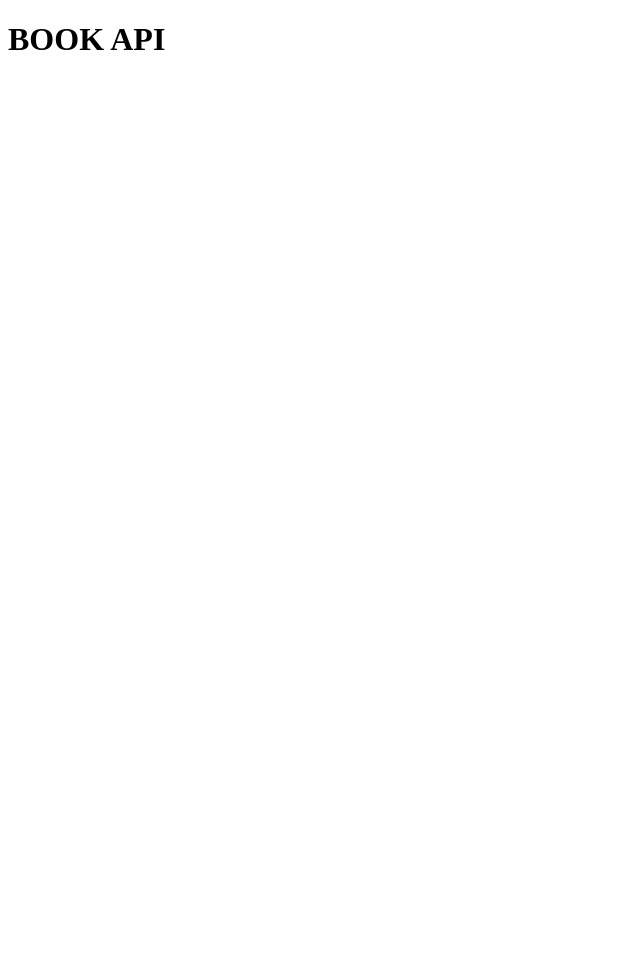
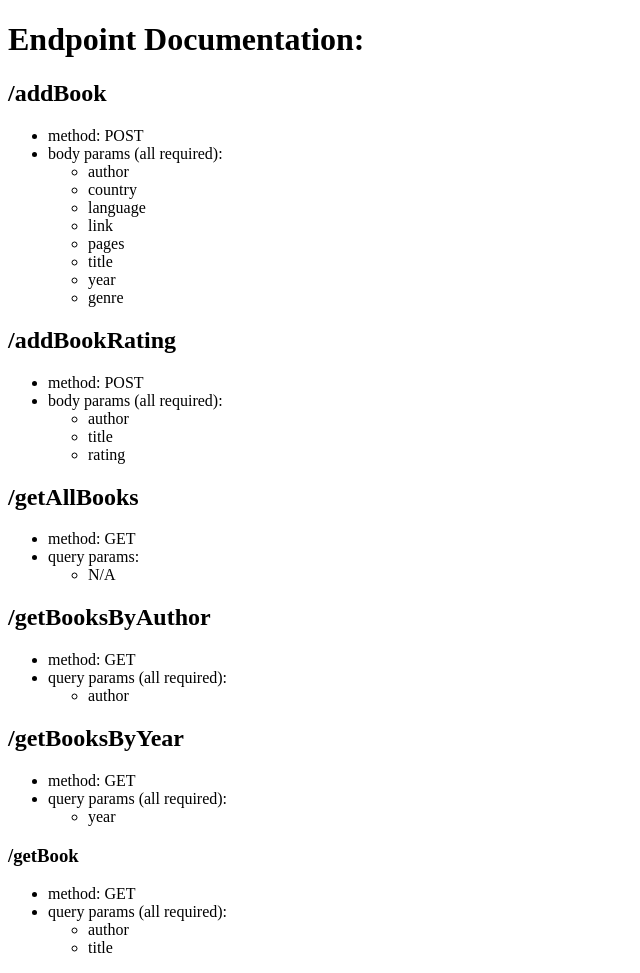
Before and after one commit to fufihiuse/430-project-1, a website: page hosted/index.html in a window 1280 px wide. Shown: the whole page, without its empty margins (0-640 px from the left). Before the commit the page ends 800 px from the top, so only its background shows below. Drawn offline with Linux system fonts and the light colour scheme.

Commit message:
update index to be temporary documentation

```diff
--- a/hosted/index.html
+++ b/hosted/index.html
@@ -1,11 +1,73 @@
 <!DOCTYPE html>
 <html lang="en">
+
 <head>
     <meta charset="UTF-8">
     <meta name="viewport" content="width=device-width, initial-scale=1.0">
-    <title>Book API</title>
+    <title>Book API Documentation</title>
 </head>
+
 <body>
-    <h1>BOOK API</h1>
+    <h1>Endpoint Documentation:</h1>
+    <h2>/addBook</h2>
+    <ul>
+        <li>method: POST</li>
+        <li>body params (all required):<ul>
+                <li>author</li>
+                <li>country</li>
+                <li>language</li>
+                <li>link</li>
+                <li>pages</li>
+                <li>title</li>
+                <li>year</li>
+                <li>genre</li>
+            </ul>
+        </li>
+    </ul>
+    <h2>/addBookRating</h2>
+    <ul>
+        <li>method: POST</li>
+        <li>body params (all required):<ul>
+                <li>author</li>
+                <li>title</li>
+                <li>rating</li>
+            </ul>
+        </li>
+    </ul>
+    <h2>/getAllBooks</h2>
+    <ul>
+        <li>method: GET</li>
+        <li>query params: <ul>
+                <li>N/A</li>
+            </ul>
+        </li>
+    </ul>
+    <h2>/getBooksByAuthor</h2>
+    <ul>
+        <li>method: GET</li>
+        <li>query params (all required): <ul>
+                <li>author</li>
+            </ul>
+        </li>
+    </ul>
+    <h2 id="-getbooksbyyear">/getBooksByYear</h2>
+    <ul>
+        <li>method: GET</li>
+        <li>query params (all required):<ul>
+                <li>year</li>
+            </ul>
+        </li>
+    </ul>
+    <h3 id="-getbook">/getBook</h3>
+    <ul>
+        <li>method: GET</li>
+        <li>query params (all required):<ul>
+                <li>author</li>
+                <li>title</li>
+            </ul>
+        </li>
+    </ul>
+
 </body>
+
 </html>
```
